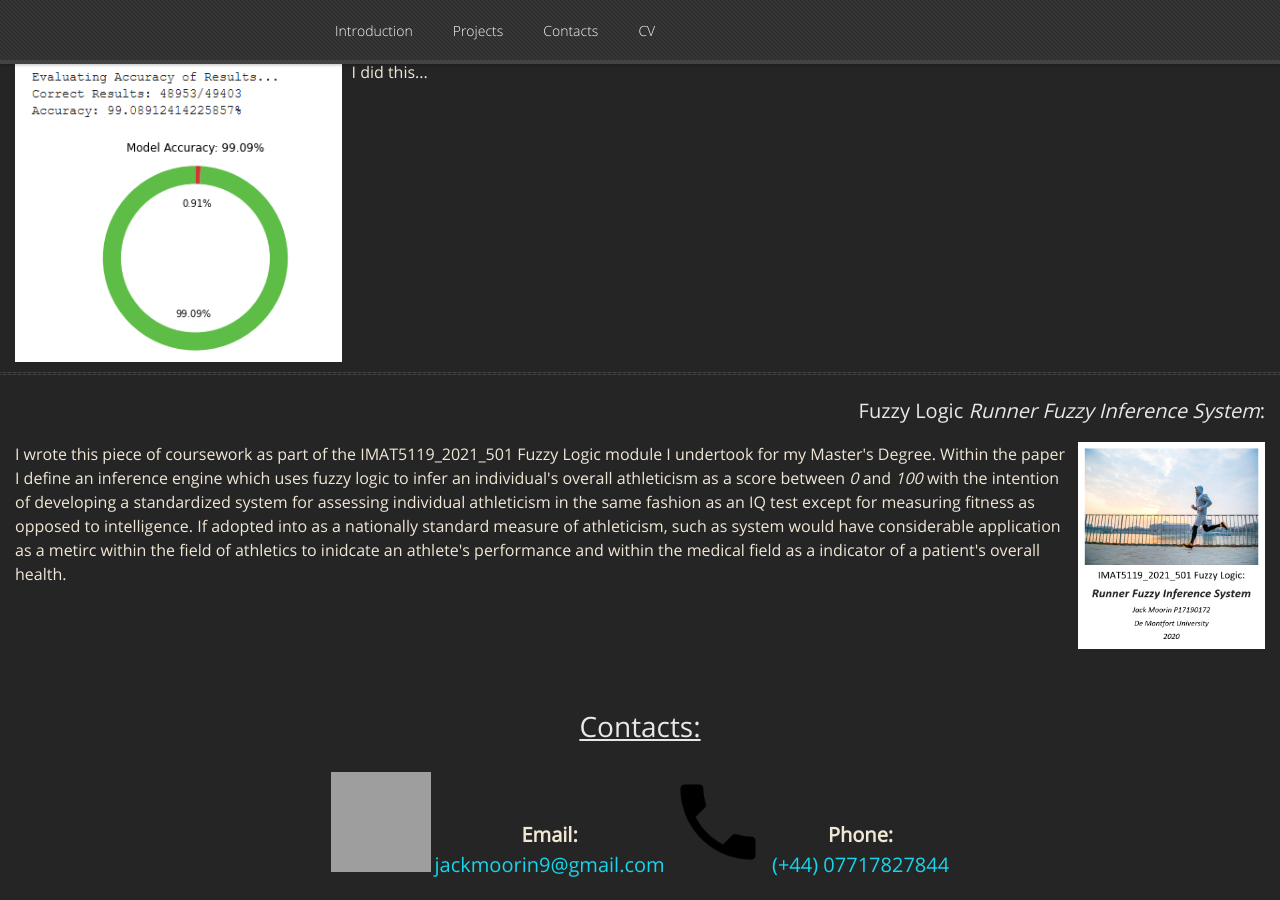
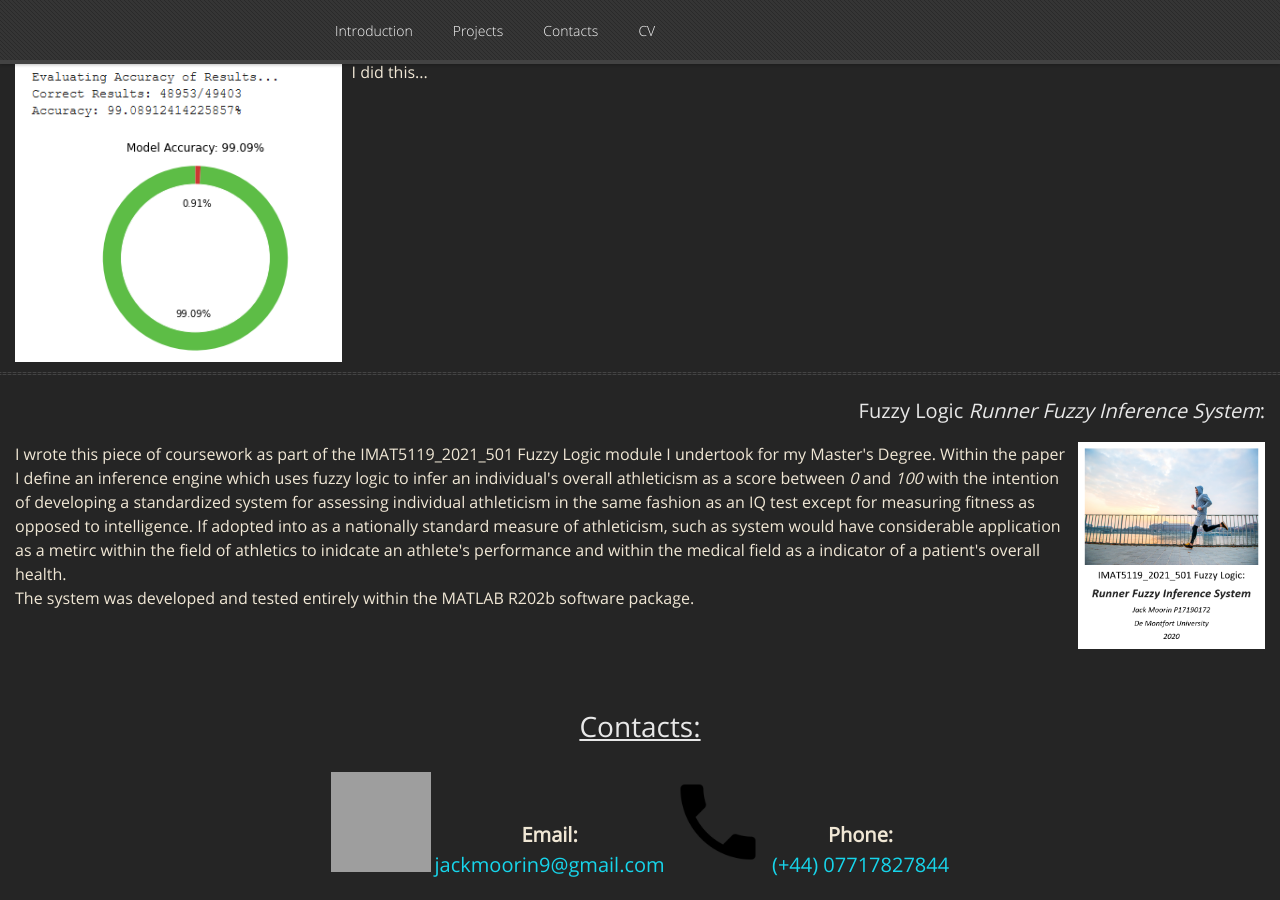
Before and after one commit to GamesProgrammingGrad2021/GamesProgrammingGrad2021.github.io, a Jekyll site: the page built from index.md, in a window 1280 px wide and 900 px high, scrolled down 1832 px. Built offline with Jekyll 4.4.1, drawn with Linux system fonts in a browser that asks for light colours; nearby versions of some CDN libraries; our own code applies the rules of GitHub Pages for plain Markdown files; grey boxes are pictures that could not be loaded.

Commit message:
Update default.html

```diff
--- a/_layouts/default.html
+++ b/_layouts/default.html
@@ -168,7 +168,8 @@
 				between <i>0</i> and <i>100</i> with the intention of developing a standardized system for assessing individual athleticism
 				in the same fashion as an IQ test except for measuring fitness as opposed to intelligence. If adopted into as a nationally
 				standard measure of athleticism, such as system would have considerable application as a metirc within the field of athletics
-				to inidcate an athlete's performance and within the medical field as a indicator of a patient's overall health.<br>
+				to inidcate an athlete's performance and within the medical field as a indicator of a patient's overall health.<br>The
+				system was developed and tested entirely within the MATLAB R202b software package.
 				</div>
 			</div>
 		</div>
```
